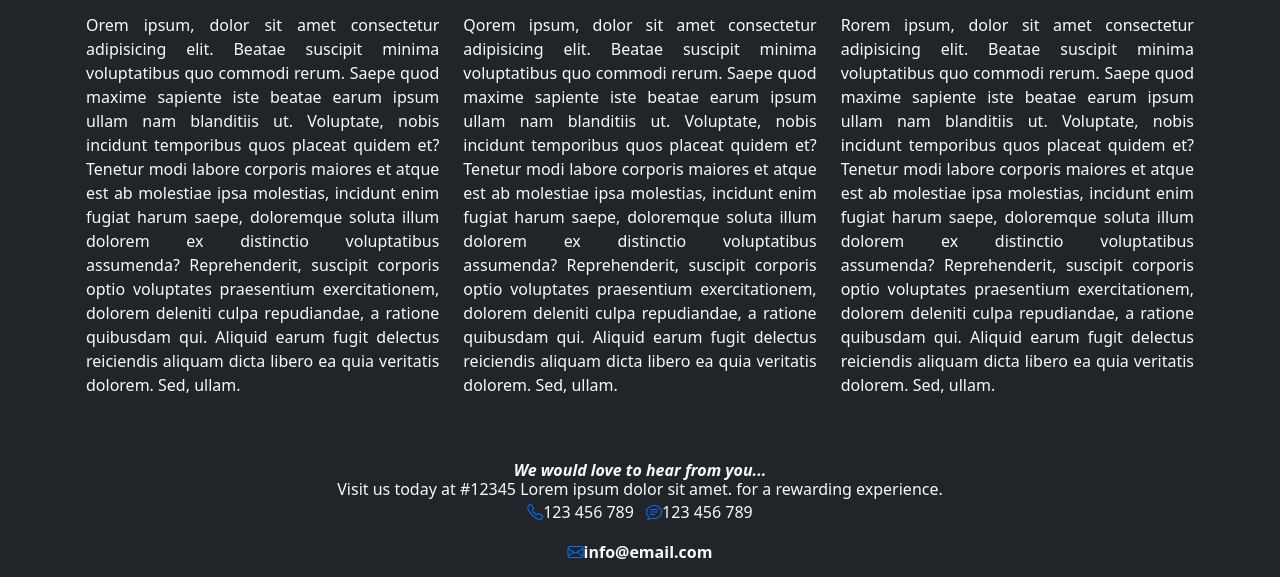
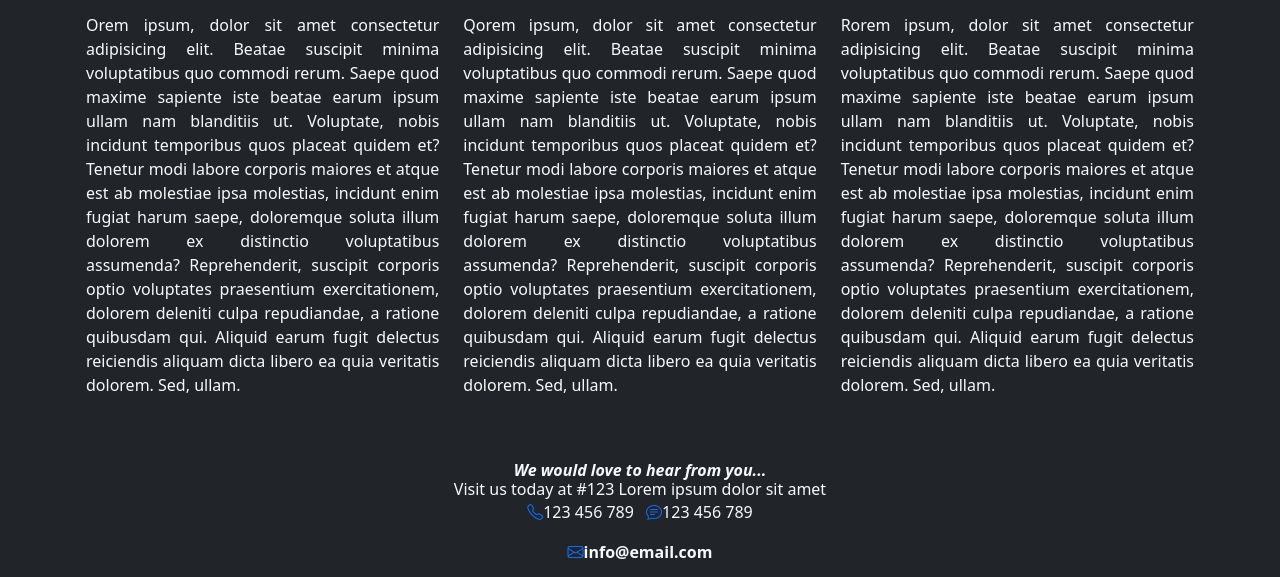
Before and after one commit to BonaventureCJ/magazine, a plain HTML site: page index.html in a window 1280 px wide. Shown: the part 1906-2483 px from the top of the page. Drawn offline with nearby package versions, Linux system fonts and the light colour scheme.

Commit message:
Improvements - easier to read code

```diff
--- a/index.html
+++ b/index.html
@@ -277,8 +277,7 @@
             We would love to hear from you...
         </h6>
         <div class="card-body">
-            <h6 class="card-title">Visit us today at #12345 Lorem ipsum dolor sit amet. for a rewarding
-                experience.</h6>
+            <h6 class="card-title">Visit us today at #123 Lorem ipsum dolor sit amet</h6>
             <p><a href=""><i class="bi bi-telephone mt-2"></i></a>123 456 789
                 <a href=""><i class="bi bi-chat-text ms-2"></i></a>123 456 789
             </p>
```
